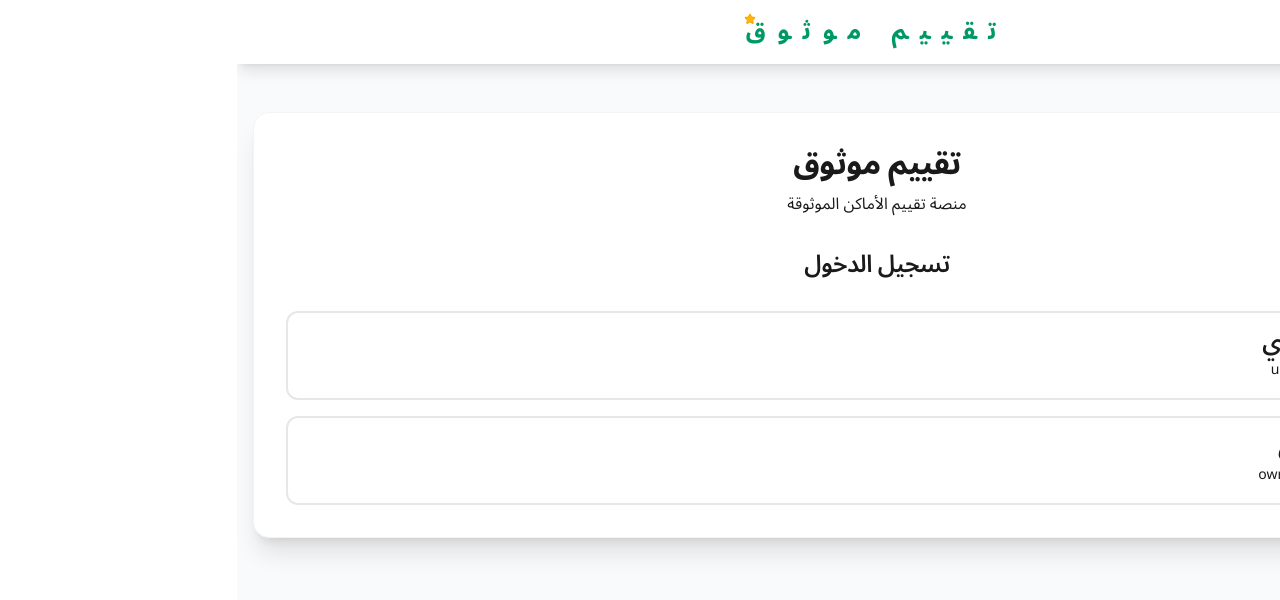
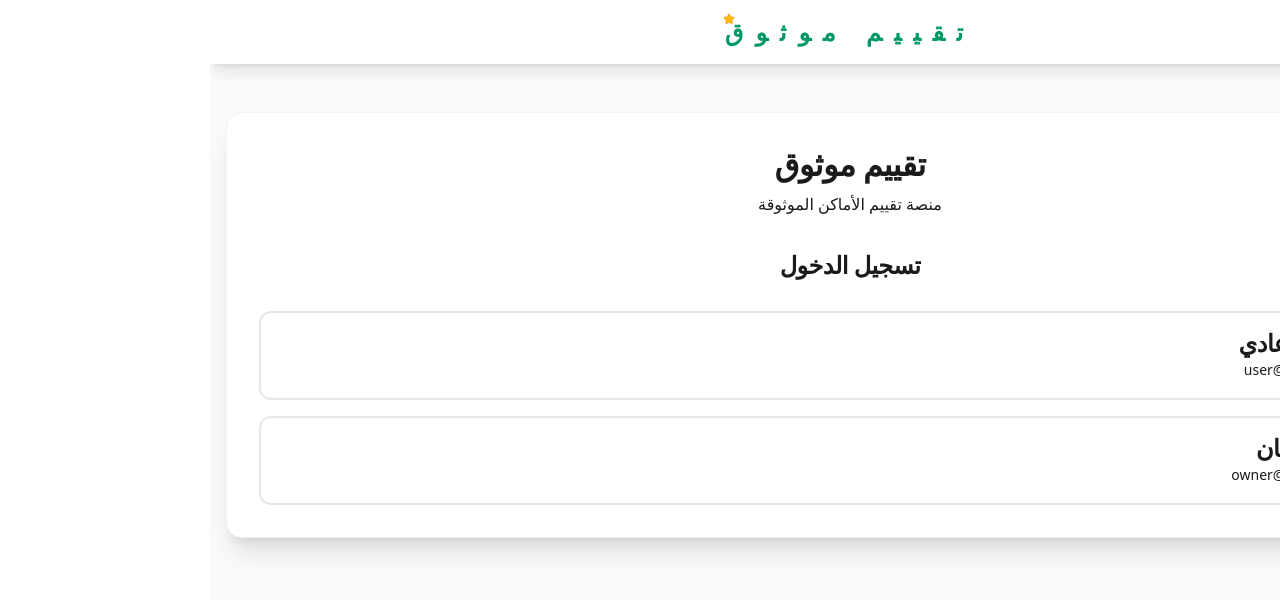
Before and after one commit to loetric/taqeem-mawthoq, a Next.js app: page /login in a window 1280 px wide. Shown: the top 600 px of the page. Built offline with nearby package versions, Linux system fonts and the light colour scheme.

Commit message:
تغيير الخط إلى Tajawal وتصغير حجم الخط في شاشة الجوال

```diff
--- a/app/globals.css
+++ b/app/globals.css
@@ -72,12 +72,30 @@
 @theme inline {
   --color-background: var(--background);
   --color-foreground: var(--foreground);
-  --font-sans: var(--font-noto-sans-arabic);
+  --font-sans: var(--font-tajawal);
+}
+
+/* Mobile-first font sizing - أحجام الخطوط للهاتف أولاً */
+html {
+  font-size: 14px; /* Base font size for mobile */
+}
+
+@media (min-width: 640px) {
+  html {
+    font-size: 15px; /* Tablet */
+  }
+}
+
+@media (min-width: 1024px) {
+  html {
+    font-size: 16px; /* Desktop */
+  }
 }
 
 body {
   background: var(--background);
   color: var(--foreground);
+  font-family: var(--font-tajawal), 'Tajawal', sans-serif;
   font-family: var(--font-noto-sans-arabic), 'Noto Sans Arabic', 'Segoe UI', Tahoma, sans-serif;
   font-feature-settings: "kern" 1, "liga" 1;
   -webkit-font-smoothing: antialiased;
--- a/app/layout.tsx
+++ b/app/layout.tsx
@@ -1,11 +1,11 @@
 import type { Metadata, Viewport } from "next";
-import { Noto_Sans_Arabic } from "next/font/google";
+import { Tajawal } from "next/font/google";
 import "./globals.css";
 
-const notoSansArabic = Noto_Sans_Arabic({
-  variable: "--font-noto-sans-arabic",
+const tajawal = Tajawal({
+  variable: "--font-tajawal",
   subsets: ["arabic", "latin"],
-  weight: ["300", "400", "500", "600", "700"],
+  weight: ["300", "400", "500", "700", "800"],
   display: "swap",
 });
 
@@ -31,7 +31,7 @@
         <meta name="viewport" content="width=device-width, initial-scale=1, maximum-scale=5" />
       </head>
       <body
-        className={`${notoSansArabic.variable} font-sans antialiased`}
+        className={`${tajawal.variable} font-sans antialiased`}
       >
         {children}
       </body>
```
